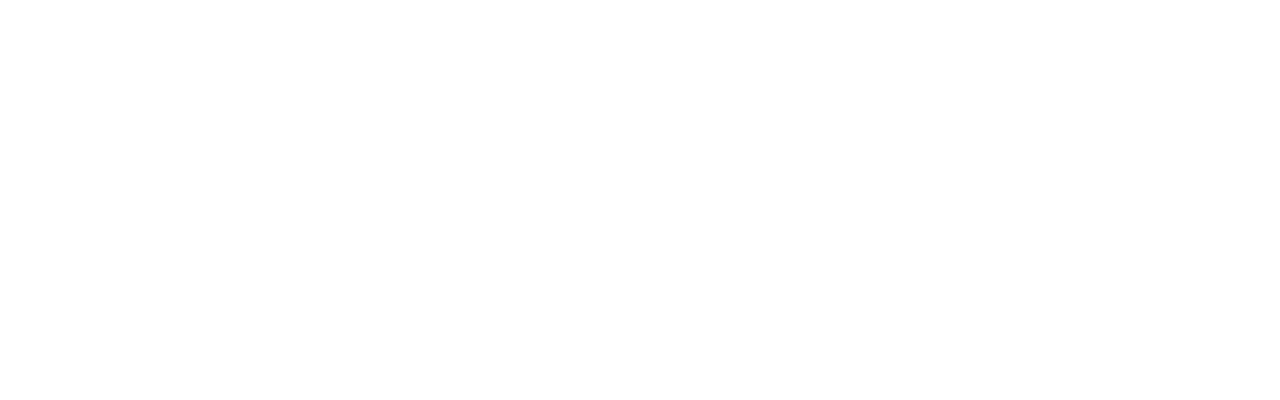
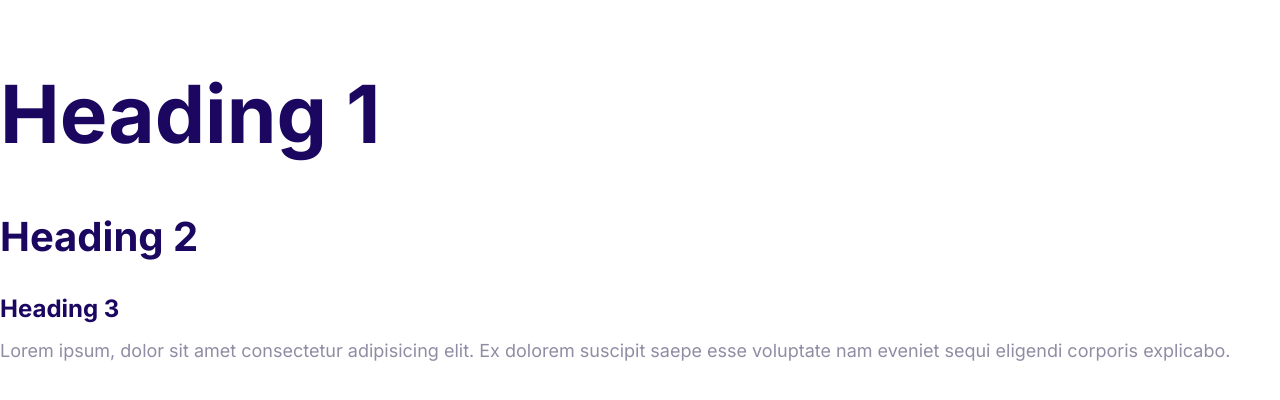
Before and after one commit to TVYDev/moshify-website, a plain HTML site: page index.html in a window 1280 px wide. Drawn offline with Linux system fonts and the light colour scheme.

Commit message:
chore: :lipstick: define styles for the text

```diff
--- a/css/styles.css
+++ b/css/styles.css
@@ -5,3 +5,56 @@
   --color-headings: #1b0760;
   --color-body: #918ca4;
 }
+
+html {
+  /* 62.5% x 16px = 10px */
+  font-size: 62.5%;
+}
+
+body {
+  color: var(--color-body);
+  font-family: Inter, Arial, Helvetica, sans-serif;
+  font-size: 2.4rem;
+  line-height: 1.5;
+}
+
+h1,
+h2,
+h3 {
+  color: var(--color-headings);
+  margin-bottom: 1rem;
+}
+
+h1 {
+  font-size: 7rem;
+}
+
+h2 {
+  font-size: 4rem;
+}
+
+h3 {
+  font-size: 3rem;
+}
+
+p {
+  margin-top: 0;
+}
+
+@media screen and (min-width: 1024px) {
+  body {
+    font-size: 1.8rem;
+  }
+
+  h1 {
+    font-size: 8rem;
+  }
+
+  h2 {
+    font-size: 4rem;
+  }
+
+  h3 {
+    font-size: 2.4rem;
+  }
+}
--- a/index.html
+++ b/index.html
@@ -1,14 +1,26 @@
 <!DOCTYPE html>
 <html lang="en">
-<head>
-  <meta charset="UTF-8">
-  <meta http-equiv="X-UA-Compatible" content="IE=edge">
-  <meta name="viewport" content="width=device-width, initial-scale=1.0">
-  <title>Moshify</title>
-  <link rel="stylesheet" href="css/normalize.css">
-  <link rel="stylesheet" href="css/styles.css">
-</head>
-<body>
-
-</body>
+  <head>
+    <meta charset="UTF-8" />
+    <meta http-equiv="X-UA-Compatible" content="IE=edge" />
+    <meta name="viewport" content="width=device-width, initial-scale=1.0" />
+    <title>Moshify</title>
+    <link rel="preconnect" href="https://fonts.gstatic.com" />
+    <link
+      href="https://fonts.googleapis.com/css2?family=Inter:wght@400;700&display=swap"
+      rel="stylesheet"
+    />
+    <link rel="stylesheet" href="css/normalize.css" />
+    <link rel="stylesheet" href="css/styles.css" />
+  </head>
+  <body>
+    <h1>Heading 1</h1>
+    <h2>Heading 2</h2>
+    <h3>Heading 3</h3>
+    <p>
+      Lorem ipsum, dolor sit amet consectetur adipisicing elit. Ex dolorem
+      suscipit saepe esse voluptate nam eveniet sequi eligendi corporis
+      explicabo.
+    </p>
+  </body>
 </html>
```
